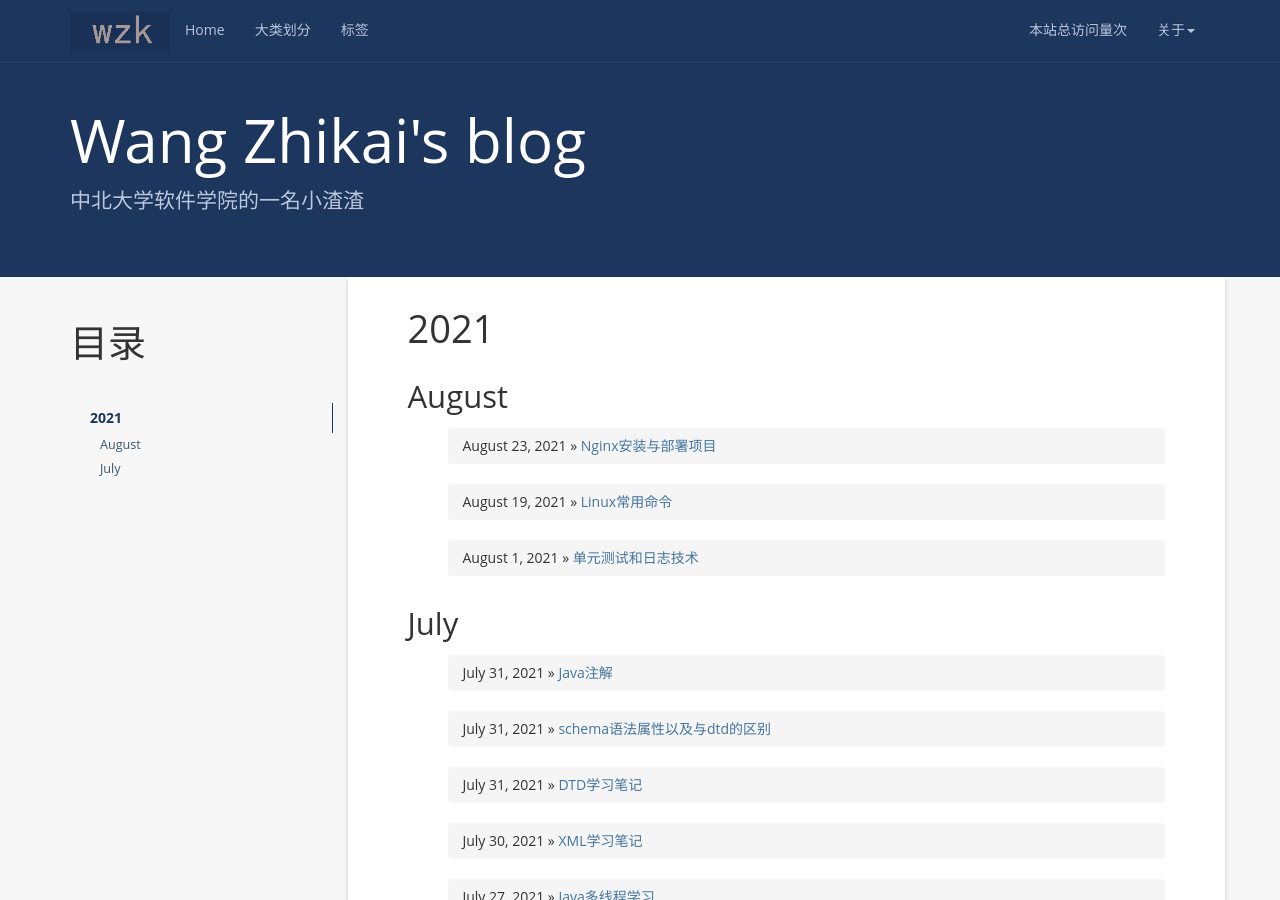
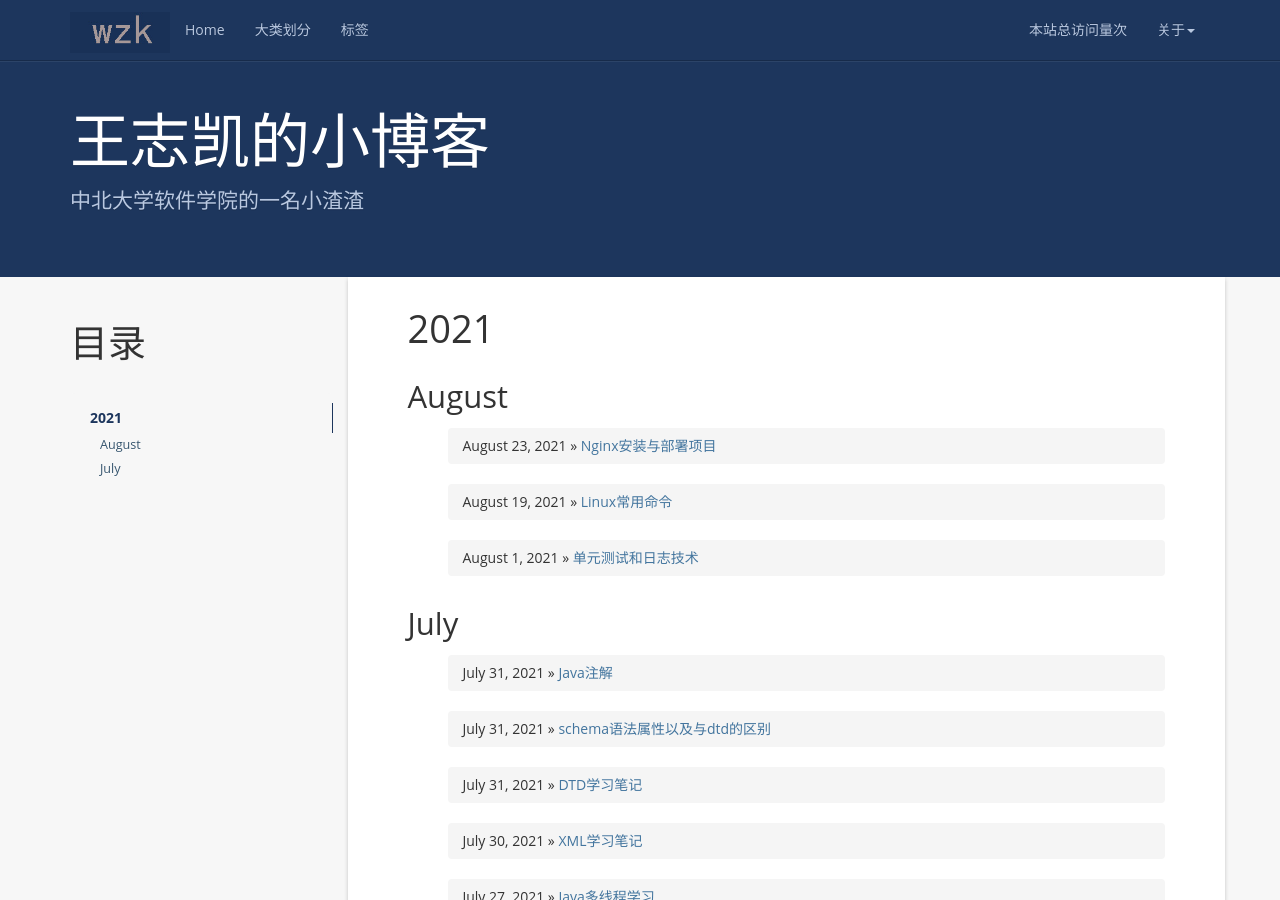
Before and after one commit to w-40/w-40.github.io, a Jekyll site: the page built from index.html, in a window 1280 px wide and 900 px high. Built offline with Jekyll 4.4.1, drawn with Linux system fonts in a browser that asks for light colours; nearby versions of some CDN libraries; a script that is not in the unit is left out; the list of posts is cut into pages by our own code; comment, search, counter and statistics services are not loaded.

Commit message:
Add files via upload

```diff
--- a/_config.yml
+++ b/_config.yml
@@ -1,5 +1,5 @@
 # Site settings
-name: Wang Zhikai's blog
+name: 王志凯的小博客
 email: 2568441388@qq.com
 author: 王志凯
 url: https://w-40.github.io/
@@ -9,7 +9,7 @@ baseurl: ""
 description: 中北大学软件学院的一名小渣渣
 meta_description: 王志凯;个人博客;学而不思则罔;思而不学则殆;生命不止;折腾不休
 motto: It's our wits that make us men.
-banner: 要么做第一个，要么做最好的一个
+banner: 学而不思则罔，思而不学则殆。
 
 #permalink: /:categories/:year/:month/:day/:title/
 permalink: /:year/:month/:day/:title/
```
